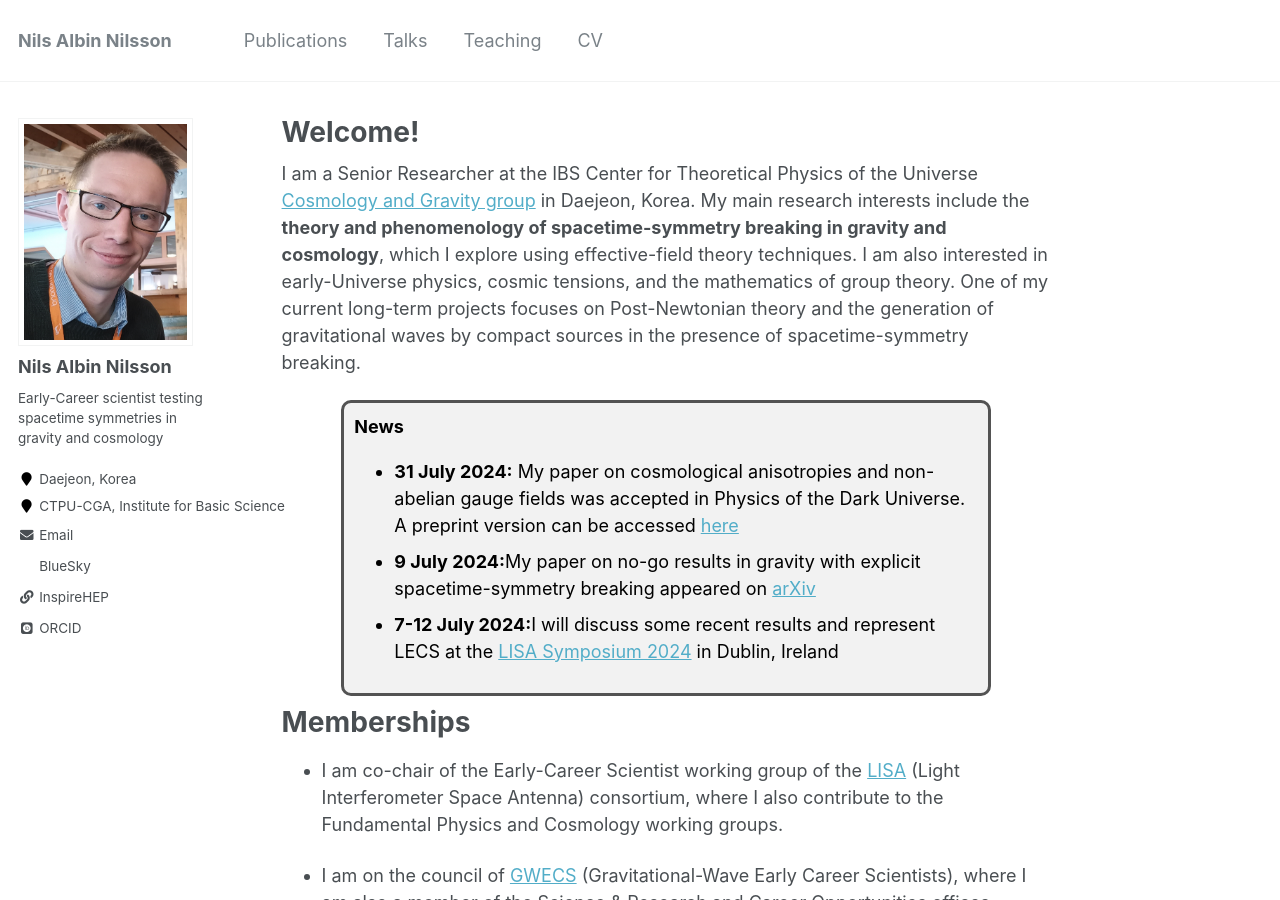
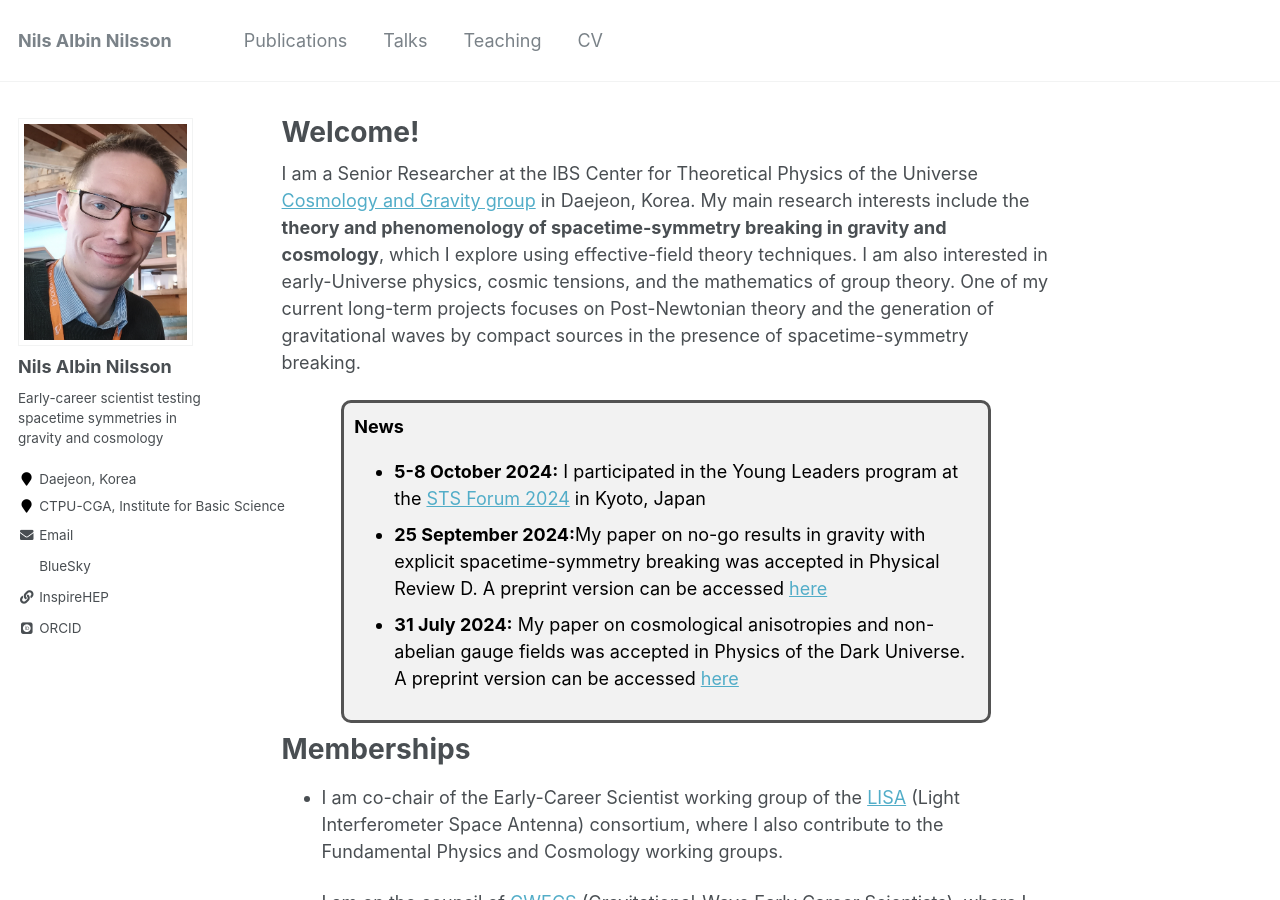
Before and after one commit to nilsanilsson/nilsanilsson.github.io, a Jekyll site: the page built from _pages/about.md, in a window 1280 px wide and 900 px high. Built offline with Jekyll 4.4.1, drawn with Linux system fonts in a browser that asks for light colours; some web fonts are replaced.

```diff
--- a/_config.yml
+++ b/_config.yml
@@ -81,7 +81,7 @@ analytics:
 author:
   name             : "Nils Albin Nilsson"
   avatar           : "albin.jpg"
-  bio              : "Early-Career scientist testing spacetime symmetries in gravity and cosmology"
+  bio              : "Early-career scientist testing spacetime symmetries in gravity and cosmology"
   location         : "Daejeon, Korea"
   employer         : "CTPU-CGA, Institute for Basic Science"
   pubmed           : #"https://www.ncbi.nlm.nih.gov/pubmed/?term=john+snow"
@@ -99,7 +99,7 @@ author:
   google_plus      :
   keybase          :
   instagram        :
-  inspire          : "N.A.Nilsson.1"
+  inspire          : "Nils.A.Nilsson.1"
   impactstory      : #"https://profiles.impactstory.org/u/xxxx-xxxx-xxxx-xxxx"
   lastfm           :
   linkedin         :
--- a/_pages/about.md
+++ b/_pages/about.md
@@ -33,9 +33,9 @@ My main research interests include the **theory and phenomenology of spacetime-s
     <div class="boxed">
 	<b>News</b>
 	<ul>
+	  <li><b>5-8 October 2024:</b> I participated in the Young Leaders program at the <a href="https://www.stsforum.org/kyoto2024/">STS Forum 2024</a> in Kyoto, Japan</li>
+	  <li><b>25 September 2024:</b>My paper on no-go results in gravity with explicit spacetime-symmetry breaking was accepted in Physical Review D. A preprint version can be accessed <a href="https://arxiv.org/pdf/2407.04918">here</a></li>
 	  <li><b>31 July 2024:</b> My paper on cosmological anisotropies and non-abelian gauge fields was accepted in Physics of the Dark Universe. A preprint version can be accessed <a href="https://arxiv.org/pdf/2312.14513">here</a></li>
-	  <li><b>9 July 2024:</b>My paper on no-go results in gravity with explicit spacetime-symmetry breaking appeared on <a href="https://arxiv.org/pdf/2407.04918">arXiv</a></li>
-	  <li><b>7-12 July 2024:</b>I will discuss some recent results and represent LECS at the <a href="https://www.lisasymposium2024.ie/">LISA Symposium 2024</a> in Dublin, Ireland</li>
 	</ul>
     </div>
   </body>
```
